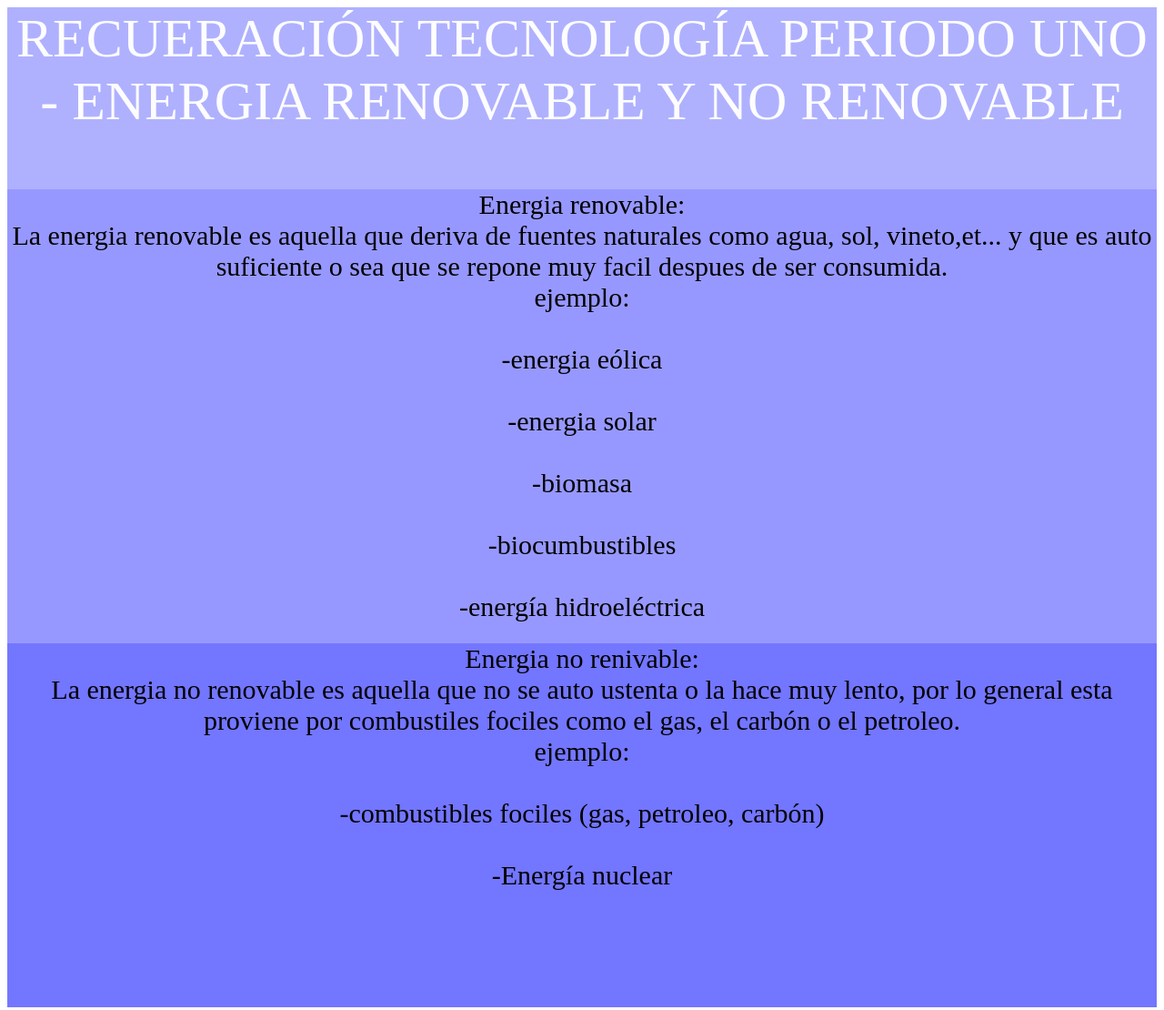
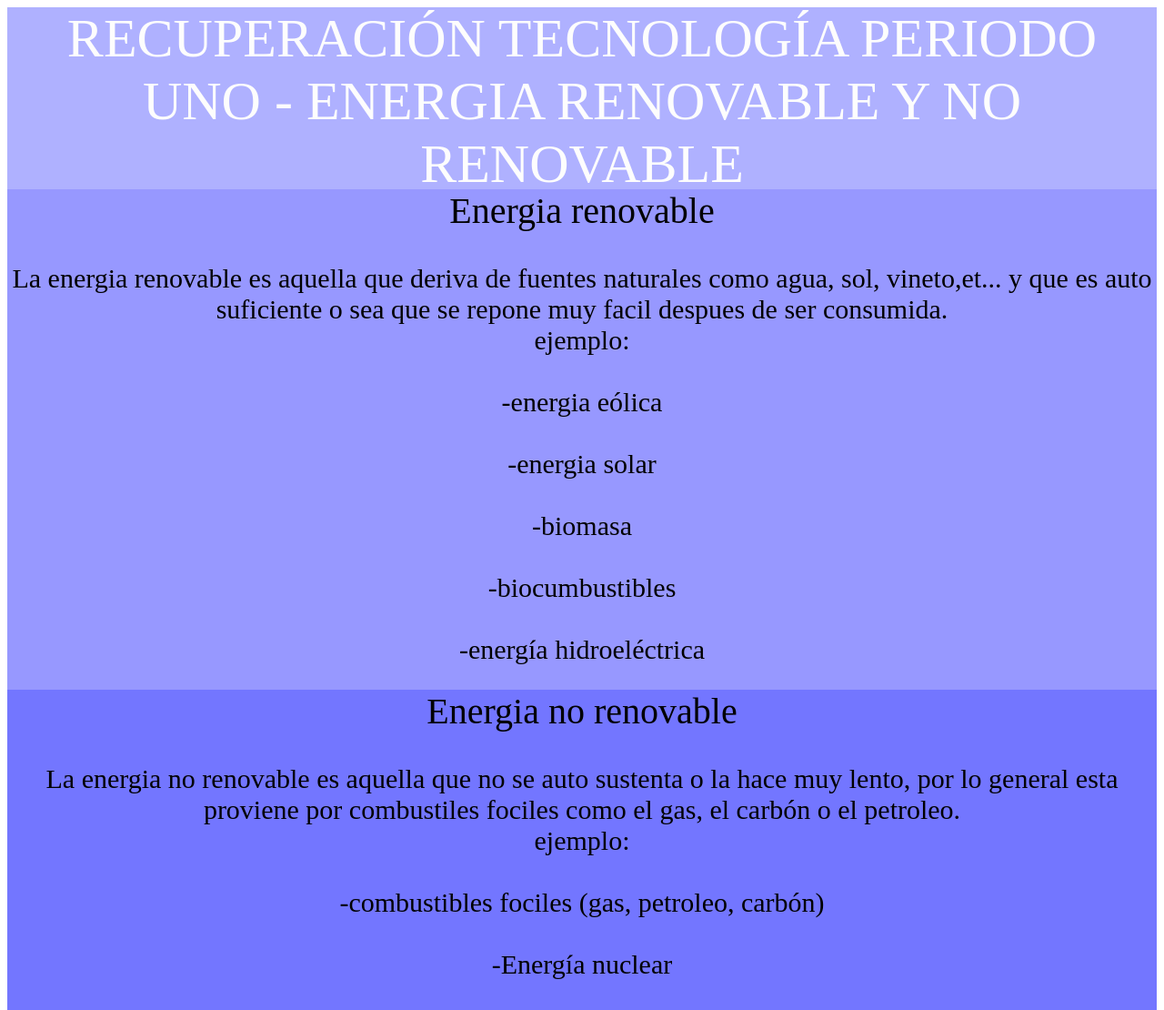
Before and after one commit to Mariangelvanegas/recuperacion, a plain HTML site: page index.html in a window 1280 px wide. Shown: the top 1110 px of the page at 91% size. Drawn offline with Linux system fonts and the light colour scheme.

Commit message:
Actualizacion 10 - 30 de mayo

```diff
--- a/index.html
+++ b/index.html
@@ -10,12 +10,13 @@
     </div>
 <div class="ENCABEZADO">
 
-RECUERACIÓN TECNOLOGÍA PERIODO UNO - ENERGIA RENOVABLE Y NO RENOVABLE
+RECUPERACIÓN TECNOLOGÍA PERIODO UNO - ENERGIA RENOVABLE Y NO RENOVABLE
 
 </div>
 <div class="ENERGIARENOBABLE">
 
-Energia renovable: <br>
+    <div class="titulo"> Energia renovable</div> <br>
+
 La energia renovable es aquella que deriva de fuentes naturales como agua, sol, vineto,et... y que es auto suficiente o sea que se repone muy facil despues de ser consumida. <br>
 
 ejemplo: <br><br>
@@ -31,9 +32,9 @@ ejemplo: <br><br>
 
 </div>
 <div class="ENERGIANORENOBABLE">
+<div class="titulo">Energia no renovable</div> <br>
 
-Energia no renivable: <br>
-La energia no renovable es aquella que no se auto ustenta o la hace muy lento, por lo general esta proviene por combustiles fociles como el gas, el carbón o el petroleo. <br>
+La energia no renovable es aquella que no se auto sustenta o la hace muy lento, por lo general esta proviene por combustiles fociles como el gas, el carbón o el petroleo. <br>
 ejemplo: <br><br>
 -combustibles fociles (gas, petroleo, carbón) <br><br>
 -Energía nuclear <br><br>
--- a/temas.css
+++ b/temas.css
@@ -23,7 +23,7 @@ text-align: center;
 .ENERGIARENOBABLE{
 
     width:100% ;
-    height:499px ;
+    height:550px ;
     background-color: rgb(151, 152, 255);
 font-size: 30px;
 text-align: center;
@@ -39,3 +39,9 @@ font-size: 30px;
 text-align: center;
 
 }
+
+.titulo {
+
+    font-size: 40px;
+    text-align: center;
+}
```
